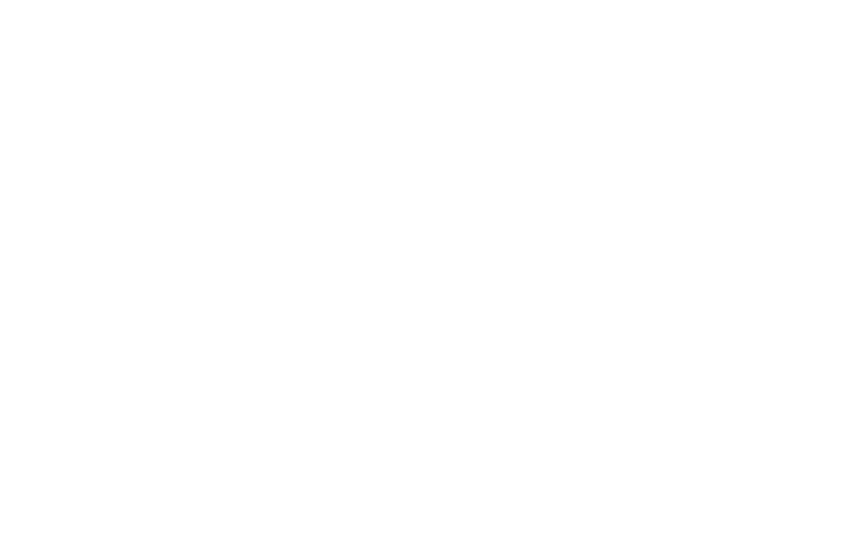
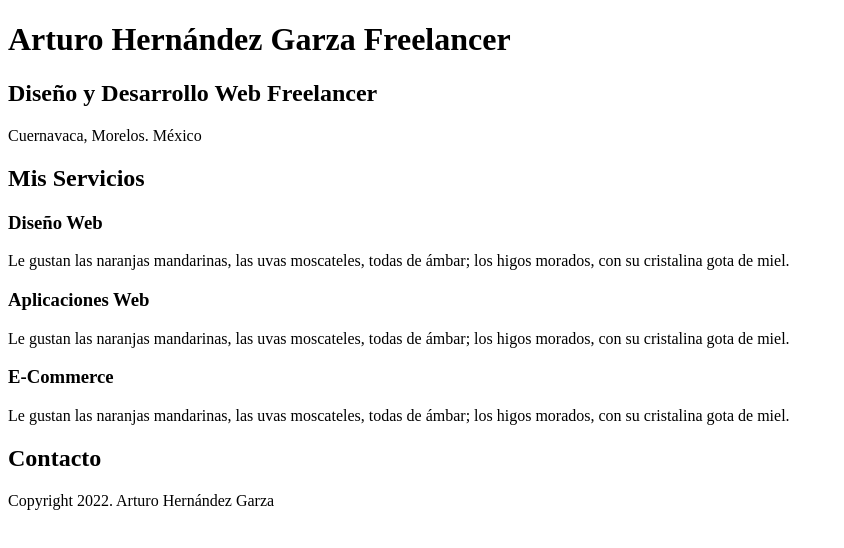
Before and after one commit to ArturoHDZG/FreelanceWeb, a plain HTML site: page index.html in a window 1280 px wide. Shown: the whole page, without its empty margins (0-844 px from the left). Drawn offline with Linux system fonts and the light colour scheme.

Commit message:
HTML Fase01

```diff
--- a/index.html
+++ b/index.html
@@ -8,6 +8,36 @@
     <title>Diseñador Freelancer</title>
 </head>
 <body>
-
+    <header>
+        <h1>Arturo Hernández Garza Freelancer</h1>
+    </header>
+    <section>
+        <h2>Diseño y Desarrollo Web Freelancer</h2>
+        <p>Cuernavaca, Morelos. México</p>
+    </section>
+    <main>
+        <h2>Mis Servicios</h2>
+        <section>
+            <h3>Diseño Web</h3>
+            <p>Le gustan las naranjas mandarinas, las uvas moscateles, todas de ámbar; los higos morados, con su cristalina gota de
+            miel.</p>
+        </section>
+        <section>
+            <h3>Aplicaciones Web</h3>
+            <p>Le gustan las naranjas mandarinas, las uvas moscateles, todas de ámbar; los higos morados, con su cristalina gota de
+            miel.</p>
+        </section>
+        <section>
+            <h3>E-Commerce</h3>
+            <p>Le gustan las naranjas mandarinas, las uvas moscateles, todas de ámbar; los higos morados, con su cristalina gota de
+            miel.</p>
+        </section>
+    </main>
+    <section>
+        <h2>Contacto</h2>
+    </section>
+    <footer>
+        <p>Copyright 2022. Arturo Hernández Garza</p>
+    </footer>
 </body>
 </html>
```
